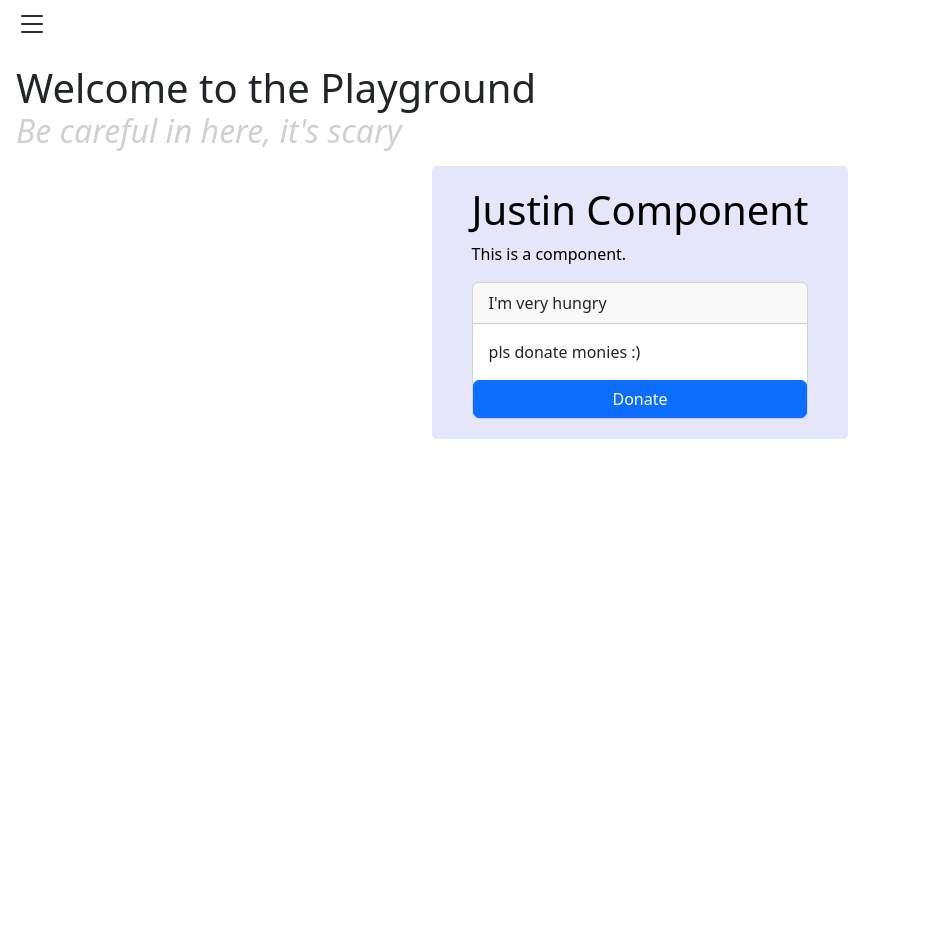
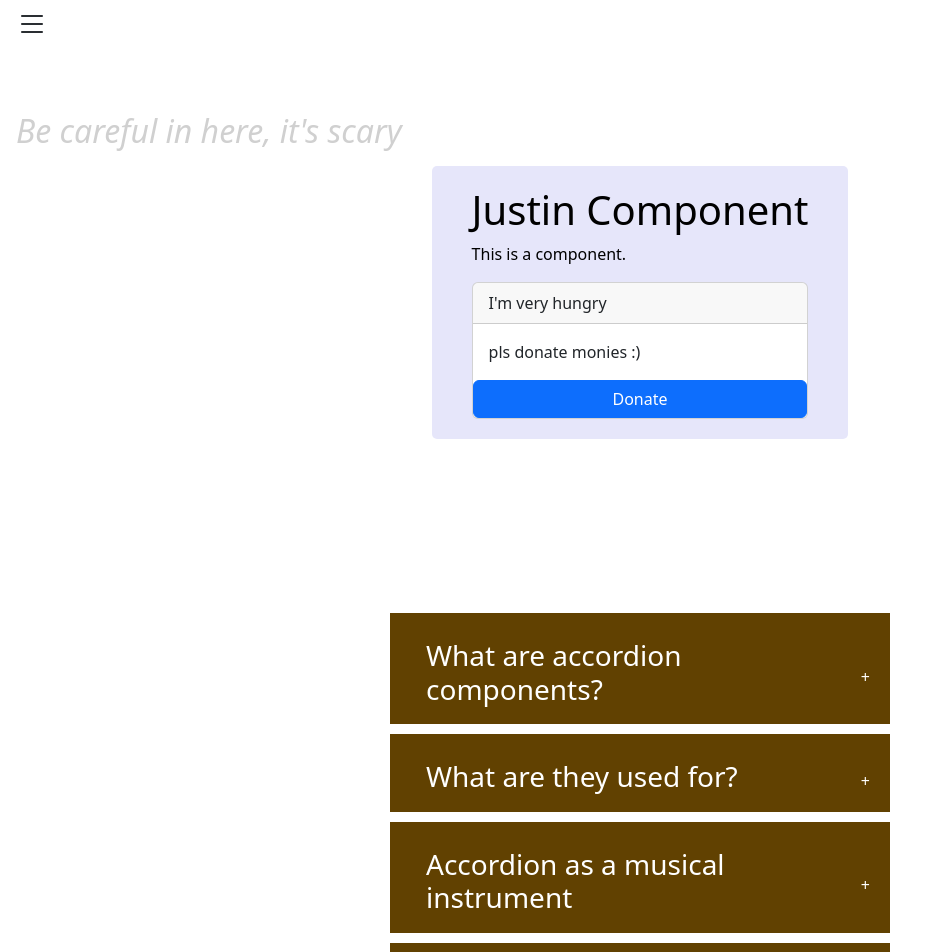
Before and after one commit to TheD4nM4n/react-testing, a React (Vite) app: page /justin in a window 1280 px wide. Shown: the top 952 px of the page, without its empty margins (0-937 px from the left). Before the commit the page ends 800 px from the top, so only its background shows below. Built offline with nearby package versions, Linux system fonts and the light colour scheme.

Commit message:
Added Accordian to JustinComponent

```diff
--- /dev/null
+++ b/src/components/Accordian/Accordian.tsx
@@ -0,0 +1,38 @@
+import { useState } from "react";
+import data from "./data";
+import './style.css'
+
+function Accordian() {
+  const [selected, setSelected] = useState(null);
+
+  function handleSingleSelection(getCurrentId) {
+    getCurrentId === selected ? setSelected(null) : setSelected(getCurrentId);
+    console.log(getCurrentId);
+  }
+  return (
+    <div className="wrapper">
+      <div className="accordian">
+        {data && data.length > 0 ? (
+          data.map((dataItem) => (
+            <div className="item" key={dataItem.id}>
+              <div
+                onClick={() => handleSingleSelection(dataItem.id)}
+                className="title"
+              >
+                <h3>{dataItem.question}</h3>
+                <span>+</span>
+              </div>
+              {selected === dataItem.id ? (
+                <div className="content">{dataItem.answer}</div>
+              ) : null}
+            </div>
+          ))
+        ) : (
+          <div>No data present</div>
+        )}
+      </div>
+    </div>
+  );
+}
+
+export default Accordian;
--- /dev/null
+++ b/src/components/Accordian/data.tsx
@@ -0,0 +1,28 @@
+const data = [
+    {
+      id  : '1',
+      question: "What are accordion components?",
+      answer:
+        "Accordion components are user interface elements used for organizing and presenting content in a collapsible manner. They typically consist of a header, content, and an expand/collapse action.",
+    },
+    {
+      id  : '2',
+      question: "What are they used for?",
+      answer:
+        "They are commonly employed in various contexts, including FAQs, product descriptions, navigation menus, settings panels, and data tables, to save screen space and provide a structured and user-friendly interface for presenting information or options.",
+    },
+    {
+      id  : '3',
+      question: "Accordion as a musical instrument",
+      answer:
+        "The accordion is a musical instrument with a keyboard and bellows. It produces sound by air passing over reeds when the player expands or compresses the bellows, used in various music genres.",
+    },
+    {
+      id  : '4',
+      question: "Can I create an accordion component with a different framework?",
+      answer:
+        "Yes of course, it is very possible to create an accordion component with another framework.",
+    },
+  ];
+
+  export default data;
--- /dev/null
+++ b/src/components/Accordian/style.css
@@ -0,0 +1,29 @@
+.wrapper {
+    display: flex;
+    height: 100vh;
+    width: 100vw;
+    justify-content: center;
+    align-items: center;
+}
+
+.accordian {
+    width: 500px;
+}
+.item {
+    background: #614101;
+    margin-bottom: 10px;
+    padding: 10px 20px;
+}
+
+.title {
+    color: white;
+    display: flex;
+    justify-content: space-between;
+    align-items: center;
+    cursor: pointer;
+}
+
+.content {
+    color: white;
+    height: auto;
+}
--- a/src/pages/JustinPage/JustinPage.tsx
+++ b/src/pages/JustinPage/JustinPage.tsx
@@ -1,4 +1,5 @@
 import JustinComponent from "../../components/JustinComponent/JustinComponent";
+import Accordian from "../../components/Accordian/Accordian";
 
 function JustinPage() {
   return (
@@ -13,6 +14,7 @@
       </h2>
       <div className="card-container">
         <JustinComponent />
+        <Accordian />
       </div>
   </div>
   );
```
